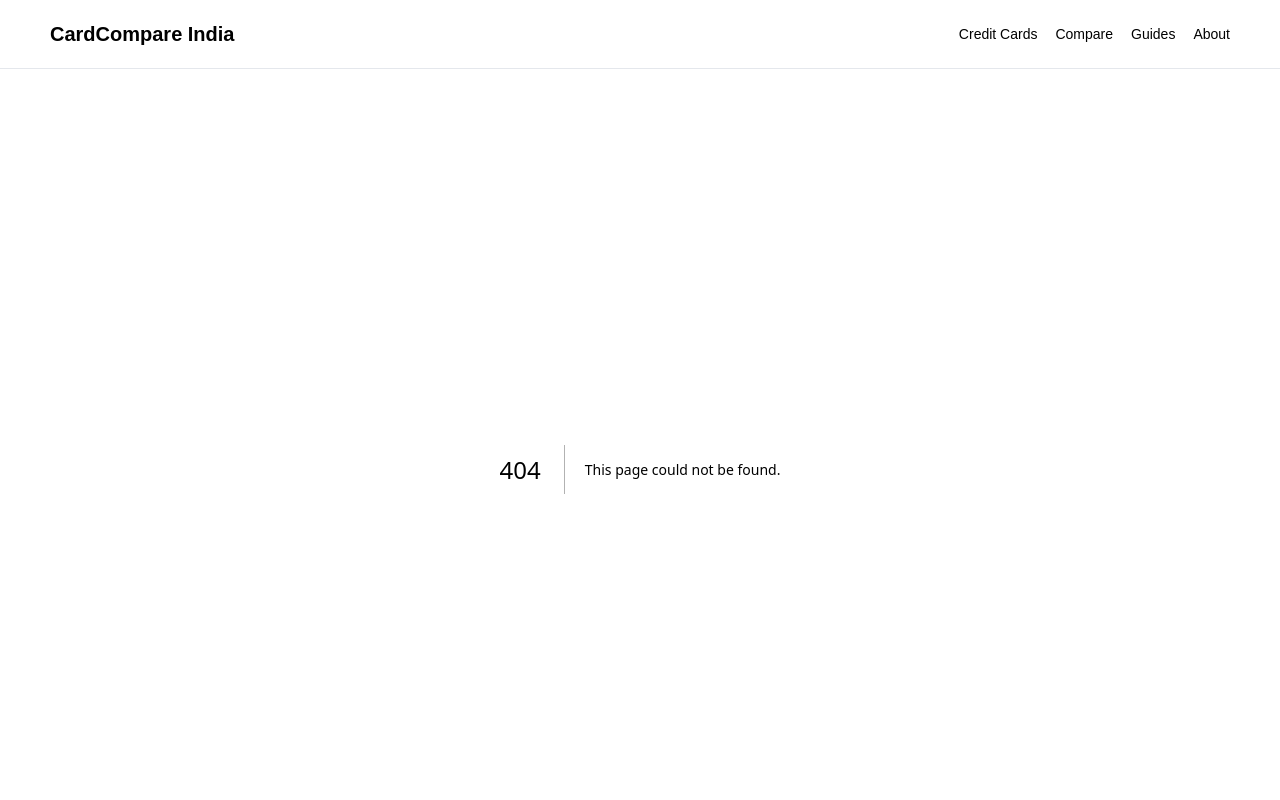
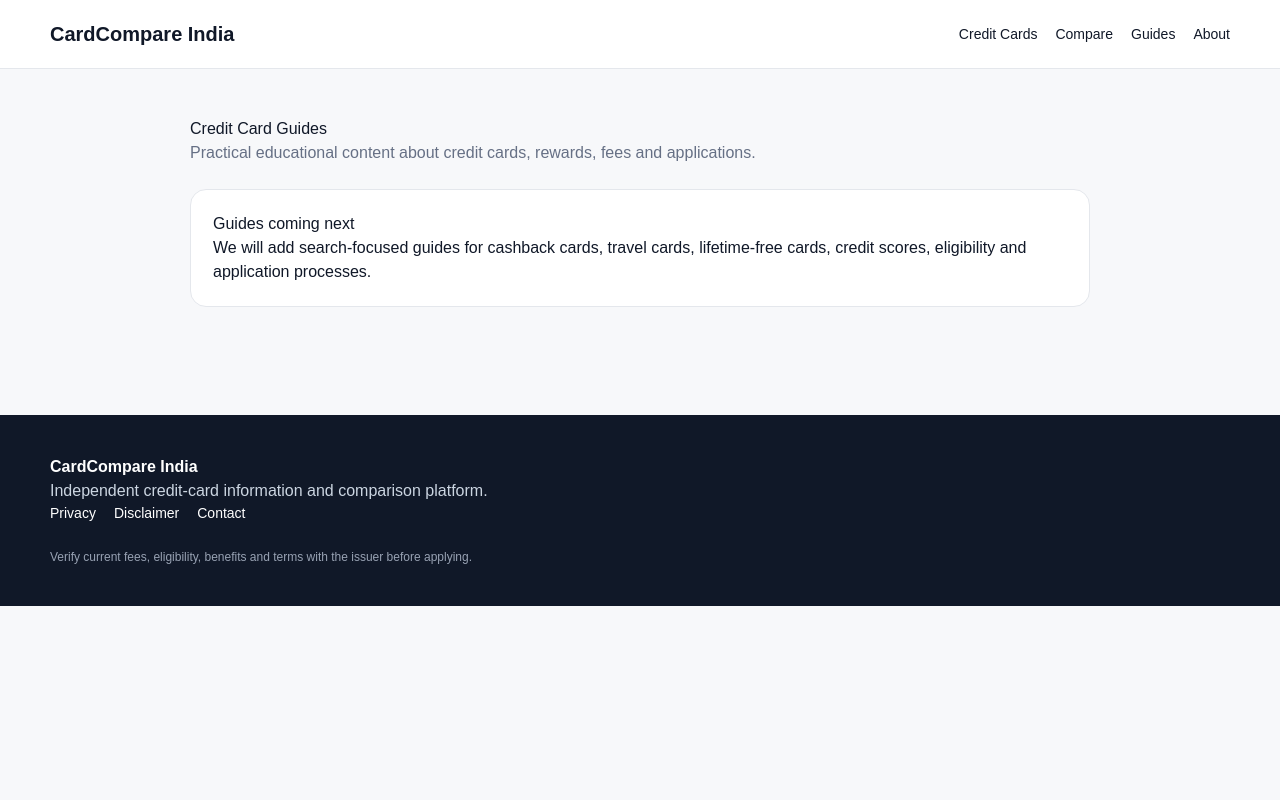
Before and after one commit to Rock682/Credit-card-affiliate-website, a Next.js app: page /guides in a window 1280 px wide. Before the commit this address had no page. Shown: the top 800 px of the page. Built offline with nearby package versions, Linux system fonts and the light colour scheme.

Commit message:
Build Next.js credit card affiliate architecture

```diff
--- /dev/null
+++ b/app/guides/page.tsx
@@ -0,0 +1 @@
+export const metadata={title:"Credit Card Guides",description:"Educational guides about credit cards, fees, rewards and applications."};export default function Guides(){return <section className="container" style={{padding:"48px 0",maxWidth:900}}><h1>Credit Card Guides</h1><p className="muted">Practical educational content about credit cards, rewards, fees and applications.</p><div className="card" style={{padding:22,marginTop:24}}><h2>Guides coming next</h2><p>We will add search-focused guides for cashback cards, travel cards, lifetime-free cards, credit scores, eligibility and application processes.</p></div></section>}
```
